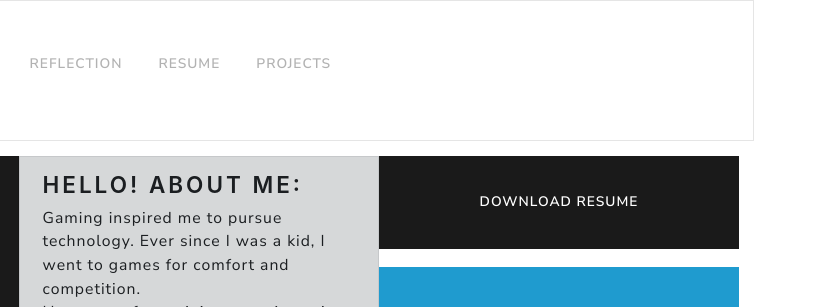
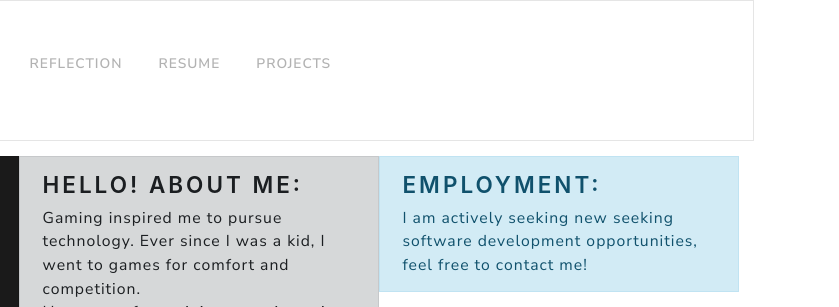
Before and after one commit to WilliamSchweitzer/personal-website, a Gatsby site: page / in a window 1280 px wide. Shown: the top 307 px of the page, 441-1280 px from the left. Built offline with nearby package versions, Linux system fonts and the light colour scheme; Gatsby itself is replaced by a stand-in of ours.

Commit message:
JS imports + Minimal UI changes
- bootstrap js
- jquery js
- popper js

```diff
--- a/gatsby-browser.js
+++ b/gatsby-browser.js
@@ -4,4 +4,7 @@
  * See: https://www.gatsbyjs.org/docs/browser-apis/
  */
 
-// You can delete this file if you're not using it
+
+import 'jquery/dist/jquery.min.js'
+import 'popper.js/dist/popper.min'
+import 'bootstrap/dist/js/bootstrap.min.js'
--- a/src/pages/404.js
+++ b/src/pages/404.js
@@ -6,7 +6,7 @@ import SEO from "../components/seo"
 const NotFoundPage = () => (
   <Layout>
     <SEO title="404: Not found" />
-    <h1>NOT FOUND</h1>
+    <h1>404 - NOT FOUND</h1>
     <p>You just hit a route that doesn&#39;t exist... the sadness.</p>
   </Layout>
 )
--- a/src/pages/index.js
+++ b/src/pages/index.js
@@ -25,10 +25,10 @@ const IndexPage = () => (
             </div>
           </div>
           <div class="profile-contianer">
-            {/* <!-- <div class="alert alert-info" role="alert">
-              <h4 class="alert-heading">Internship:</h4>
-              <p class="mb-0">I am actively seeking an internship for the summer of 2020, feel free to contact me!</p>
-            </div> --> */}
+            <div class="alert alert-info" role="alert">
+              <h4 class="alert-heading">Employment:</h4>
+              <p class="mb-0">I am actively seeking new seeking software development opportunities, feel free to contact me!</p>
+            </div>
             <a download class="btn btn-primary btn-lg" href="/../../will-schweitzer-resume.pdf" style={{width: "100%", marginBottom: "1rem"}}>
               Download Resume
             </a>
@@ -98,7 +98,7 @@ const IndexPage = () => (
       {/* <p>Feel free to contact me!</p>
       <p class="lead">
         <a class="btn btn-primary btn-lg"  data-toggle="modal" href="#signupModal">Contact Me</a>
-      </p> */}
+      </p>  */}
 
       </div>
   </Layout>
```
Also changed, not shown: package.json (+5 -3 lines), 1 other file.
